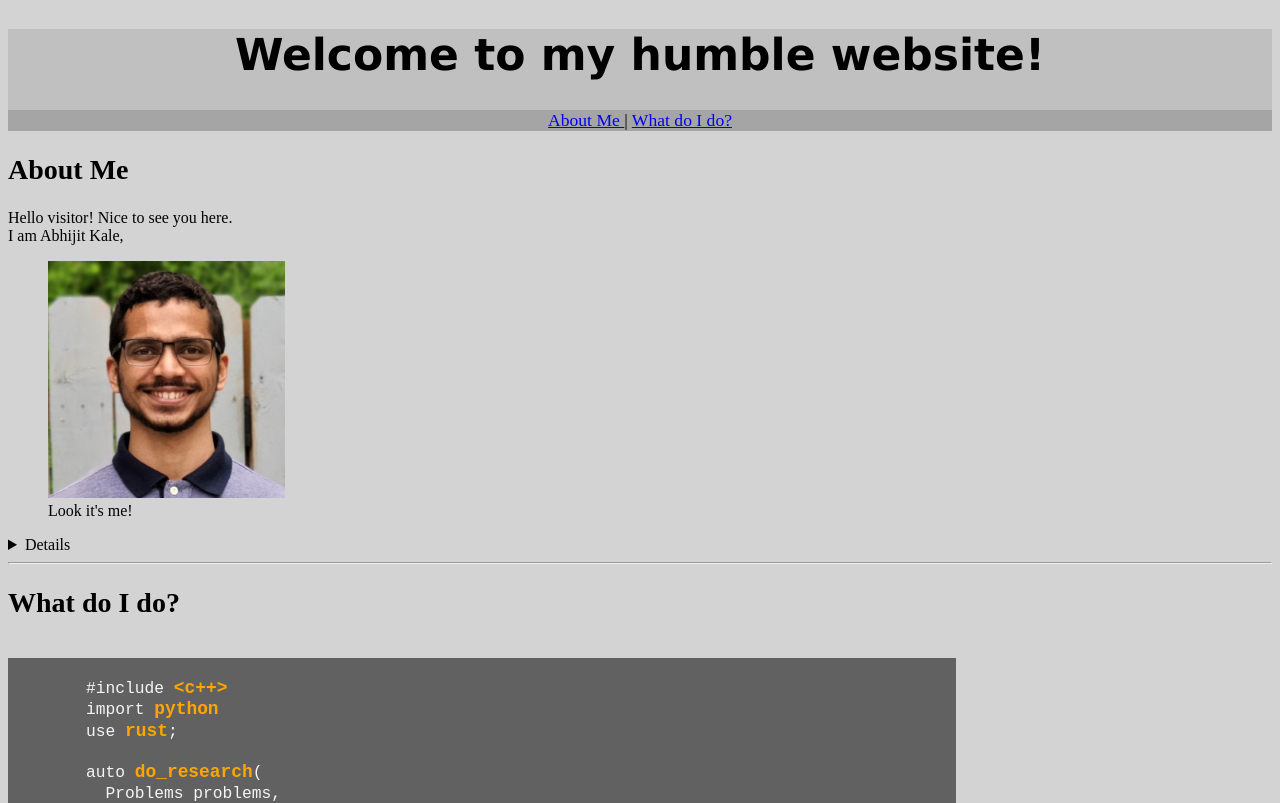
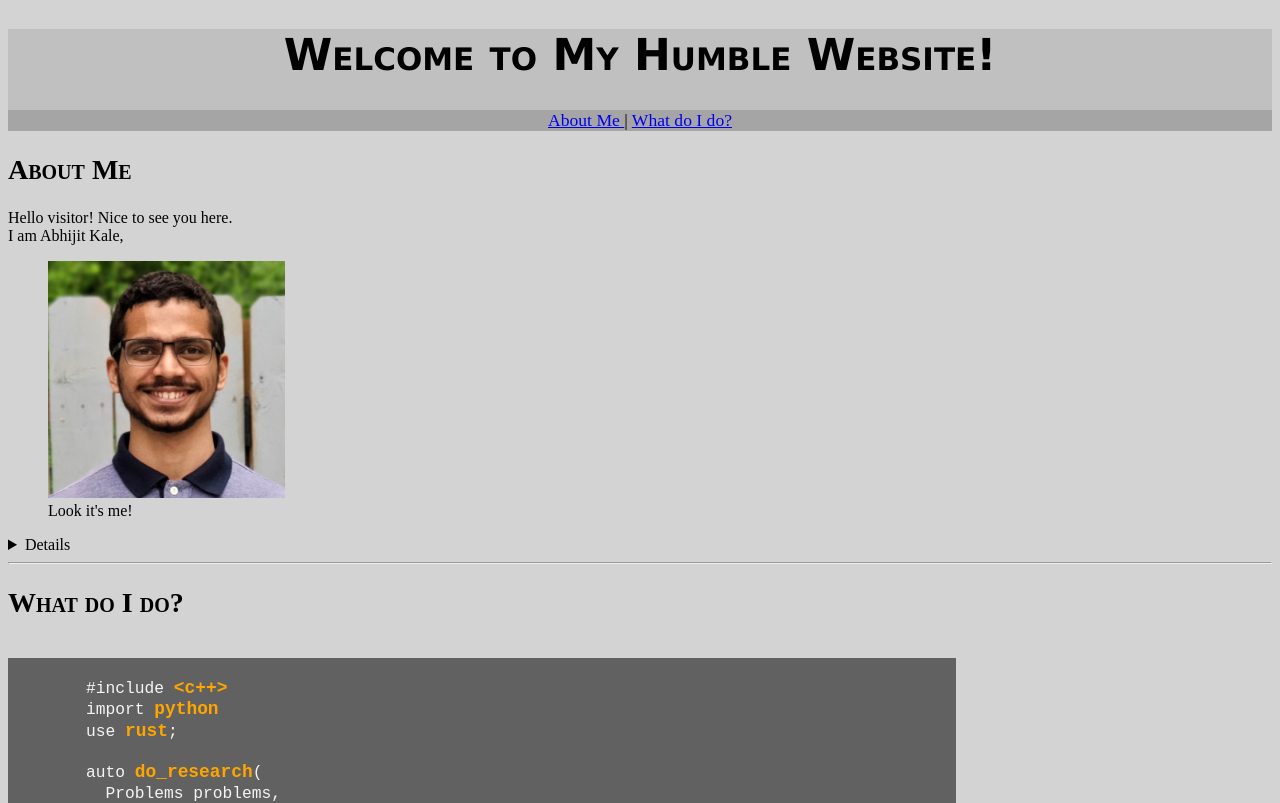
Before and after one commit to abhi-k9/website, a plain HTML site: page index.html in a window 1280 px wide. Shown: the top 803 px of the page. Drawn offline with Linux system fonts and the light colour scheme.

Commit message:
Use SmallCaps for h1, h2 headings

```diff
--- a/css/style.css
+++ b/css/style.css
@@ -11,14 +11,19 @@ nav {
     background-color: rgb(165, 165, 165);
     font-size: 110%;
 }
+nav a{
+    text-align: center;
+}
 
 h1 {
     font-family: Verdana, Geneva, Tahoma, sans-serif;
     font-size: 275%;
+    font-variant: small-caps;
 }
 
 h2 {
     font-size: 175%;
+    font-variant: small-caps;
 }
 
 pre code {
--- a/index.html
+++ b/index.html
@@ -10,7 +10,7 @@
   <body>
     <header>
       <h1>
-        Welcome to my humble website!
+        Welcome to My Humble Website!
       </h1>
 
       <nav>
```
